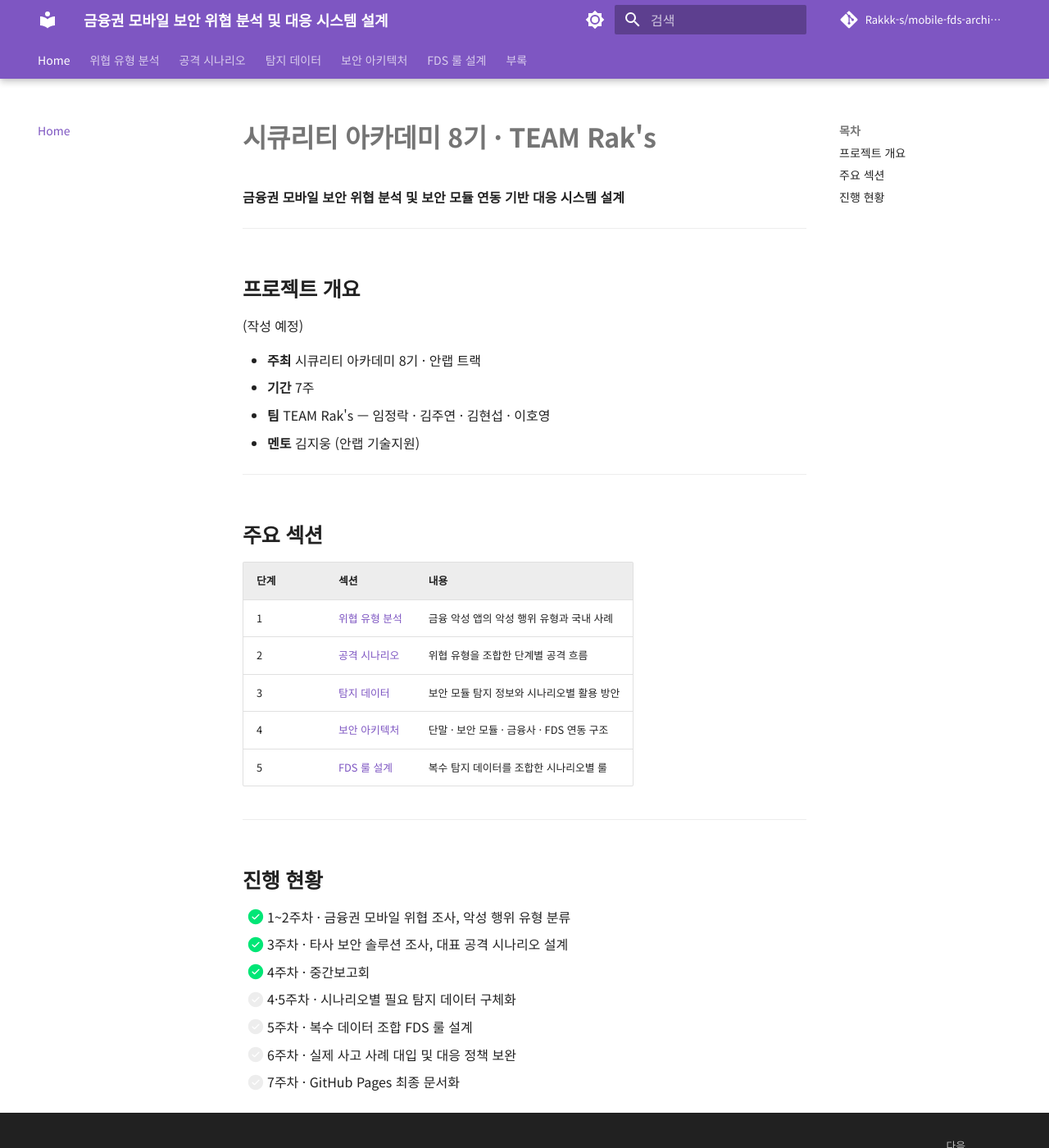
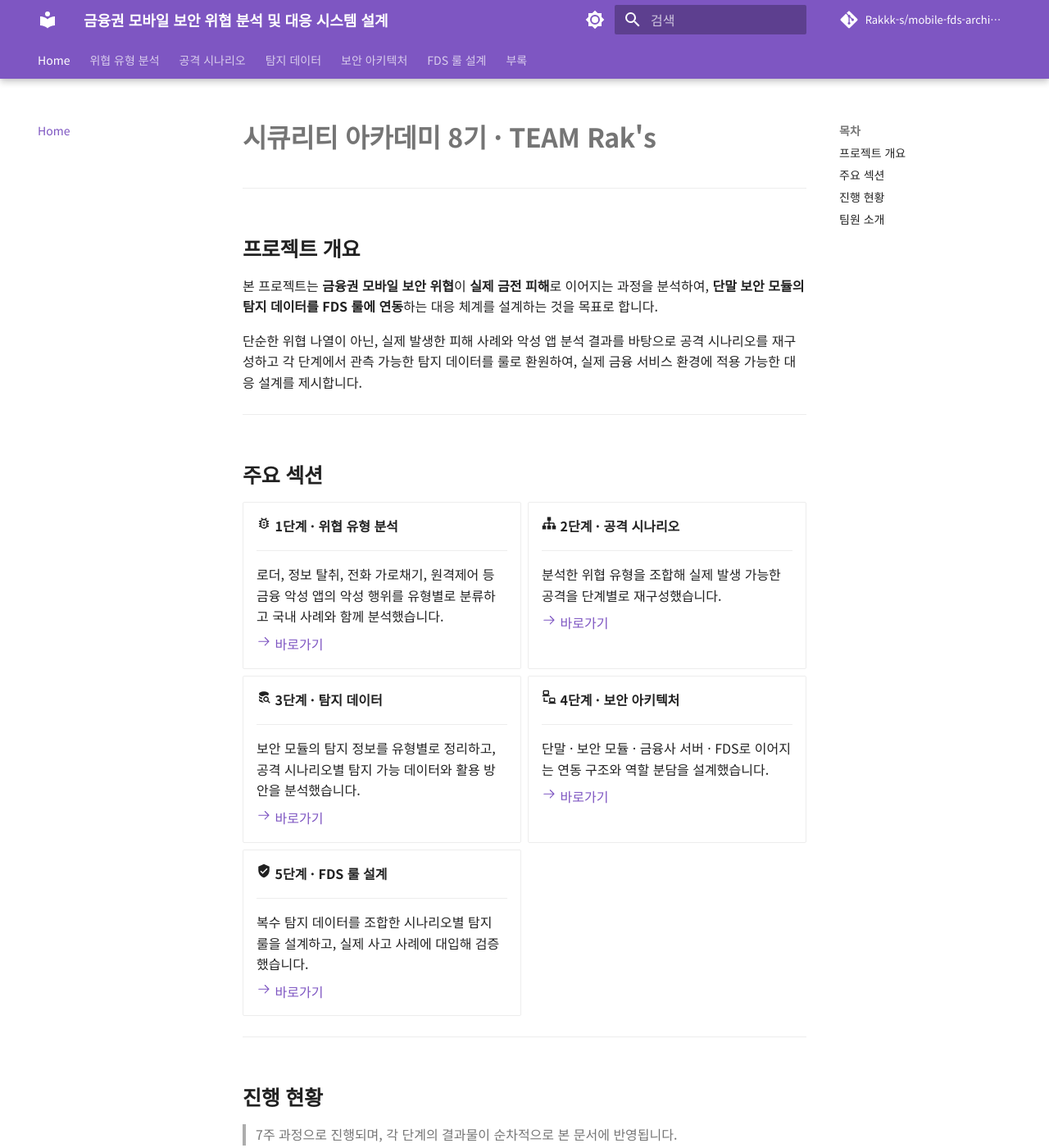
Before and after one commit to Rakkk-s/mobile-security-fds-docs, an MkDocs documentation site: the page built from docs/index.md, in a window 1280 px wide and 1400 px high. Shown: the whole window at 82% size. Built offline with MkDocs 1.6.1 and Material for MkDocs 9.7.7, drawn with Linux system fonts in a browser that asks for light colours; comment, search, counter and statistics services are not loaded; some of the changed text lies outside the part shown.

Commit message:
fix: 메인 페이지 구성 및 목차 앵커 링크 설정 수정

```diff
--- a/docs/index.md
+++ b/docs/index.md
@@ -1,33 +1,80 @@
 # 시큐리티 아카데미 8기 · TEAM Rak's
 
-**금융권 모바일 보안 위협 분석 및 보안 모듈 연동 기반 대응 시스템 설계**
+<!-- 로고 준비되면 아래 주석을 해제하세요
+<div align="center">
+  <img src="assets/logo.png" width="220">
+  <br>
+</div>
+-->
 
 ---
 
 ## 프로젝트 개요
 
-(작성 예정)
+본 프로젝트는 **금융권 모바일 보안 위협**이 **실제 금전 피해**로 이어지는 과정을 분석하여,
+**단말 보안 모듈의 탐지 데이터를 FDS 룰에 연동**하는 대응 체계를 설계하는 것을 목표로 합니다.
 
-- **주최** 시큐리티 아카데미 8기 · 안랩 트랙
-- **기간** 7주
-- **팀** TEAM Rak's — 임정락 · 김주연 · 김현섭 · 이호영
-- **멘토** 김지웅 (안랩 기술지원)
+단순한 위협 나열이 아닌, 실제 발생한 피해 사례와 악성 앱 분석 결과를 바탕으로 공격 시나리오를 재구성하고
+각 단계에서 관측 가능한 탐지 데이터를 룰로 환원하여, 실제 금융 서비스 환경에 적용 가능한 대응 설계를 제시합니다.
 
 ---
 
 ## 주요 섹션
 
-| 단계 | 섹션 | 내용 |
-| --- | --- | --- |
-| 1 | [위협 유형 분석](01-threat/overview.md) | 금융 악성 앱의 악성 행위 유형과 국내 사례 |
-| 2 | [공격 시나리오](02-scenario/overview.md) | 위협 유형을 조합한 단계별 공격 흐름 |
-| 3 | [탐지 데이터](03-detection/overview.md) | 보안 모듈 탐지 정보와 시나리오별 활용 방안 |
-| 4 | [보안 아키텍처](04-architecture/module-integration.md) | 단말 · 보안 모듈 · 금융사 · FDS 연동 구조 |
-| 5 | [FDS 룰 설계](05-fds-rule/principles.md) | 복수 탐지 데이터를 조합한 시나리오별 룰 |
+<div class="grid cards" markdown>
+
+-   :material-bug-outline: **1단계 · 위협 유형 분석**
+
+    ---
+
+    로더, 정보 탈취, 전화 가로채기, 원격제어 등
+    금융 악성 앱의 악성 행위를 유형별로 분류하고 국내 사례와 함께 분석했습니다.
+
+    [:octicons-arrow-right-24: 바로가기](./01-threat/overview.md)
+
+-   :material-sitemap: **2단계 · 공격 시나리오**
+
+    ---
+
+    분석한 위협 유형을 조합해
+    실제 발생 가능한 공격을 단계별로 재구성했습니다.
+
+    [:octicons-arrow-right-24: 바로가기](./02-scenario/overview.md)
+
+-   :material-database-search: **3단계 · 탐지 데이터**
+
+    ---
+
+    보안 모듈의 탐지 정보를 유형별로 정리하고,
+    공격 시나리오별 탐지 가능 데이터와 활용 방안을 분석했습니다.
+
+    [:octicons-arrow-right-24: 바로가기](./03-detection/overview.md)
+
+-   :material-lan-connect: **4단계 · 보안 아키텍처**
+
+    ---
+
+    단말 · 보안 모듈 · 금융사 서버 · FDS로 이어지는
+    연동 구조와 역할 분담을 설계했습니다.
+
+    [:octicons-arrow-right-24: 바로가기](./04-architecture/module-integration.md)
+
+-   :material-shield-check: **5단계 · FDS 룰 설계**
+
+    ---
+
+    복수 탐지 데이터를 조합한 시나리오별 탐지 룰을 설계하고,
+    실제 사고 사례에 대입해 검증했습니다.
+
+    [:octicons-arrow-right-24: 바로가기](./05-fds-rule/principles.md)
+
+</div>
 
 ---
 
 ## 진행 현황
+
+> 7주 과정으로 진행되며, 각 단계의 결과물이 순차적으로 본 문서에 반영됩니다.
 
 - [x] 1~2주차 · 금융권 모바일 위협 조사, 악성 행위 유형 분류
 - [x] 3주차 · 타사 보안 솔루션 조사, 대표 공격 시나리오 설계
@@ -36,3 +83,66 @@
 - [ ] 5주차 · 복수 데이터 조합 FDS 룰 설계
 - [ ] 6주차 · 실제 사고 사례 대입 및 대응 정책 보완
 - [ ] 7주차 · GitHub Pages 최종 문서화
+
+---
+
+## 팀원 소개
+
+<div class="grid cards" markdown>
+
+-   **이호영** · PM
+
+    ---
+
+    프로젝트 총괄, 위협 유형 분석, 공격 시나리오 설계, 탐지 데이터 분석, FDS 룰 설계
+
+    [:fontawesome-brands-github:](https://github.com/lhywk)
+    &nbsp;
+    [:fontawesome-brands-linkedin:](https://www.linkedin.com/in/hoyoung-lee-76364935a/)
+    &nbsp;
+    [:material-post:](https://lhywk.tistory.com/)
+
+-   **임정락**
+
+    ---
+
+    위협 유형 분석, 공격 시나리오 설계, 탐지 데이터 분석, FDS 룰 설계
+
+    [:fontawesome-brands-github:](#)
+    &nbsp;
+    [:fontawesome-brands-linkedin:](#)
+    &nbsp;
+    [:material-post:](#)
+
+-   **김주연**
+
+    ---
+
+    위협 유형 분석, 공격 시나리오 설계, 탐지 데이터 분석, FDS 룰 설계
+
+    [:fontawesome-brands-github:](#)
+    &nbsp;
+    [:fontawesome-brands-linkedin:](#)
+    &nbsp;
+    [:material-post:](#)
+
+-   **김현섭**
+
+    ---
+
+    위협 유형 분석, 공격 시나리오 설계, 탐지 데이터 분석, FDS 룰 설계
+
+    [:fontawesome-brands-github:](#)
+    &nbsp;
+    [:fontawesome-brands-linkedin:](#)
+    &nbsp;
+    [:material-post:](#)
+
+</div>
+
+**Mentor** 김지웅
+
+---
+
+!!! info "공지사항"
+    모든 분석 내용은 프로젝트 진행에 따라 지속적으로 업데이트될 예정입니다.
--- a/mkdocs.yml
+++ b/mkdocs.yml
@@ -51,7 +51,6 @@ markdown_extensions:
   - tables
   - toc:
       title: 목차
-      permalink: true
   - pymdownx.highlight:
       anchor_linenums: true
       pygments_lang_class: true
```
